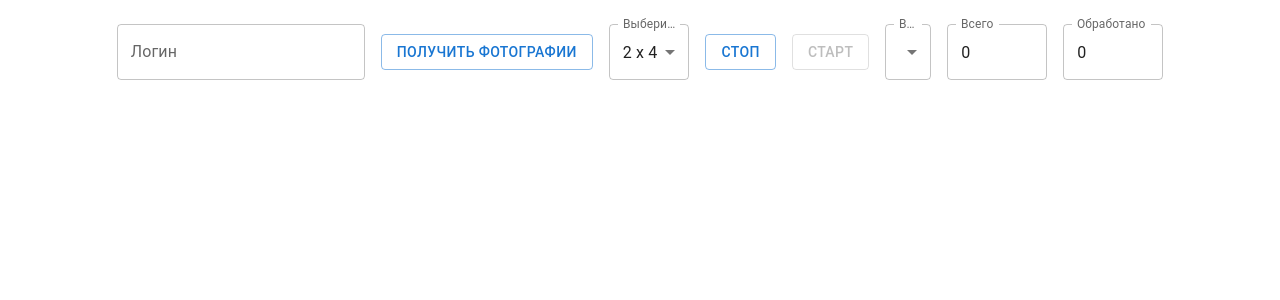
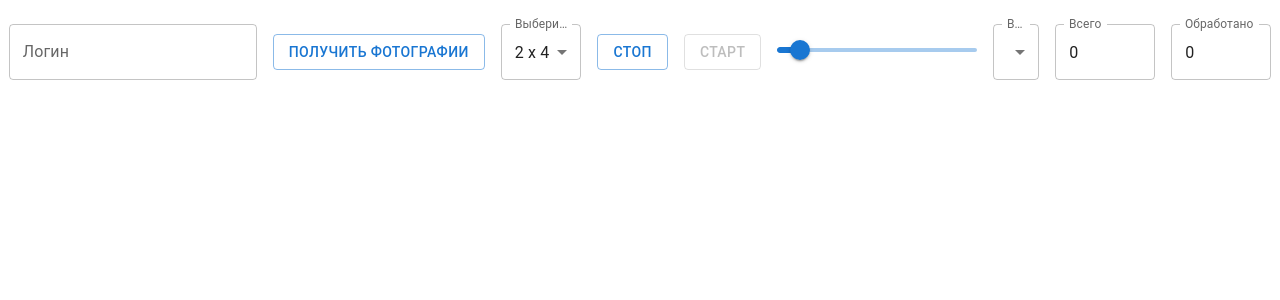
Before and after one commit to Simiys/counters, a React (Create React App) app: page / in a window 1280 px wide. Shown: the top 300 px of the page. Built offline with nearby package versions, Linux system fonts and the light colour scheme.

Commit message:
slider for time control

```diff
--- a/src/PhotosPage.jsx
+++ b/src/PhotosPage.jsx
@@ -1,5 +1,6 @@
 import { Button, FormControl, InputLabel, Select, MenuItem, TextField } from '@mui/material';
 import Box from '@mui/material/Box';
+import Slider from '@mui/material/Slider';
 import { useEffect, useState, useRef } from 'react';
 
 const PATH = 'http://localhost/api/';
@@ -50,7 +51,8 @@ export const PhotosPage = () => {
 
   const types = [
     'Нева 101 1S0',
-    'ЦЭ6807П, СЕ 101 R5.1 145 М6',
+    'ЦЭ6807П',
+    'СЕ 101 R5.1 145 М6',
     'Меркурий 201.5',
     'Меркурий 202.5',
     'Меркурий 201.1',
@@ -144,6 +146,7 @@ export const PhotosPage = () => {
   }, [isRunning, display, source, index]);
 
   const sendData = (data) => {
+    setCheckedCount((prev) => prev + data.length);
     let imgs = data;
     for (let i = 0; i < imgs.length; i++) {
       imgs[i].status = imgs[i].status === 'UNCHECKED' ? 'CHECKED' : imgs[i].status;
@@ -231,7 +234,7 @@ export const PhotosPage = () => {
         flexDirection="row"
         alignItems={'center'}
         flexWrap="wrap"
-        sx={{ maxWidth: '1200px', marginBottom: '10px', marginLeft: '0px', paddingTop: 3 }}
+        sx={{ maxWidth: '1400px', marginBottom: '10px', marginLeft: '0px', paddingTop: 3 }}
       >
         <TextField label="Логин" value={login} onChange={handleLoginChange}></TextField>
         <Button variant="outlined" onClick={fetchPhotos}>
@@ -256,6 +259,16 @@ export const PhotosPage = () => {
         <Button variant="outlined" onClick={handleStartButton} disabled={source.length === 0}>
           Старт
         </Button>
+        <Box width={200}>
+          <Slider
+            value={seconds}
+            onChange={(event, newValue) => setSeconds(newValue)}
+            min={1000}
+            max={10000}
+            step={500}
+            valueLabelDisplay="auto"
+          />
+        </Box>
 
         <FormControl>
           <InputLabel id="select-label">Выберите опцию</InputLabel>
```
